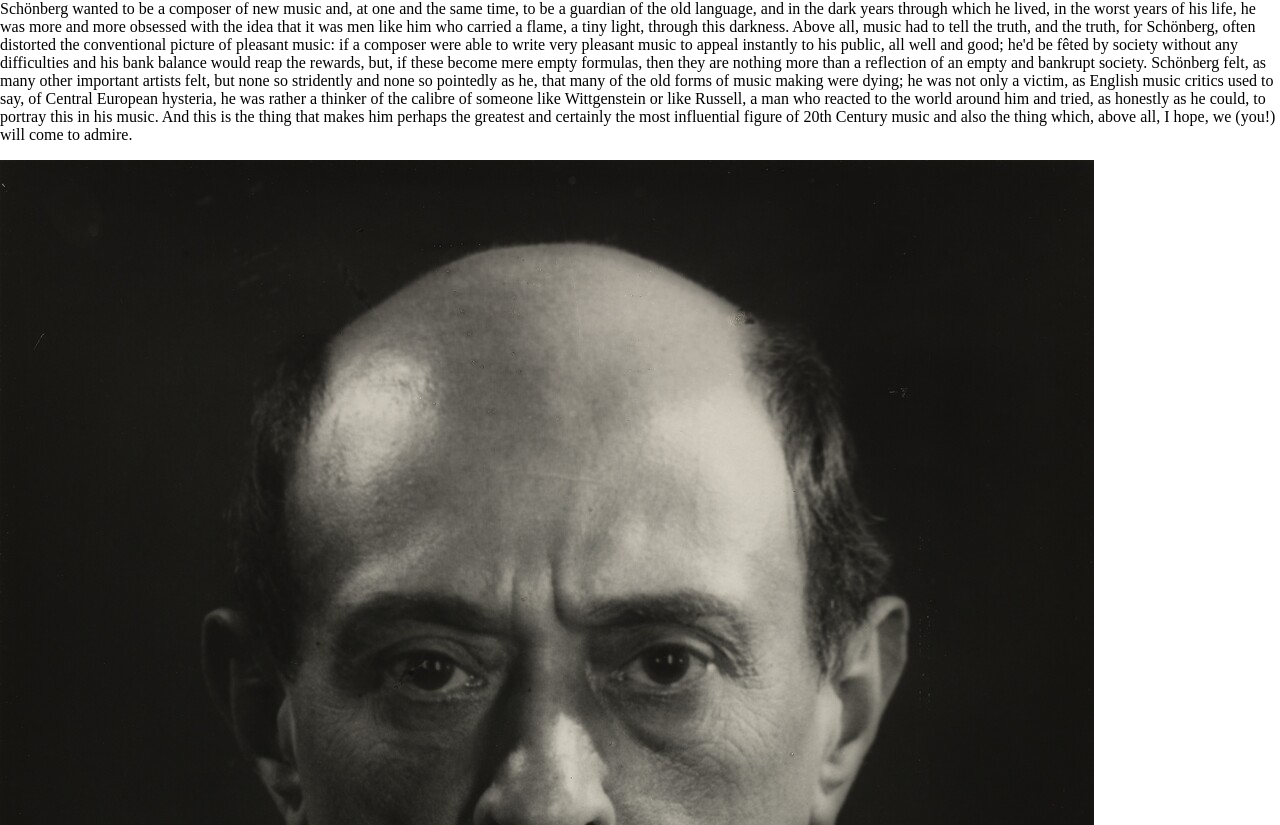
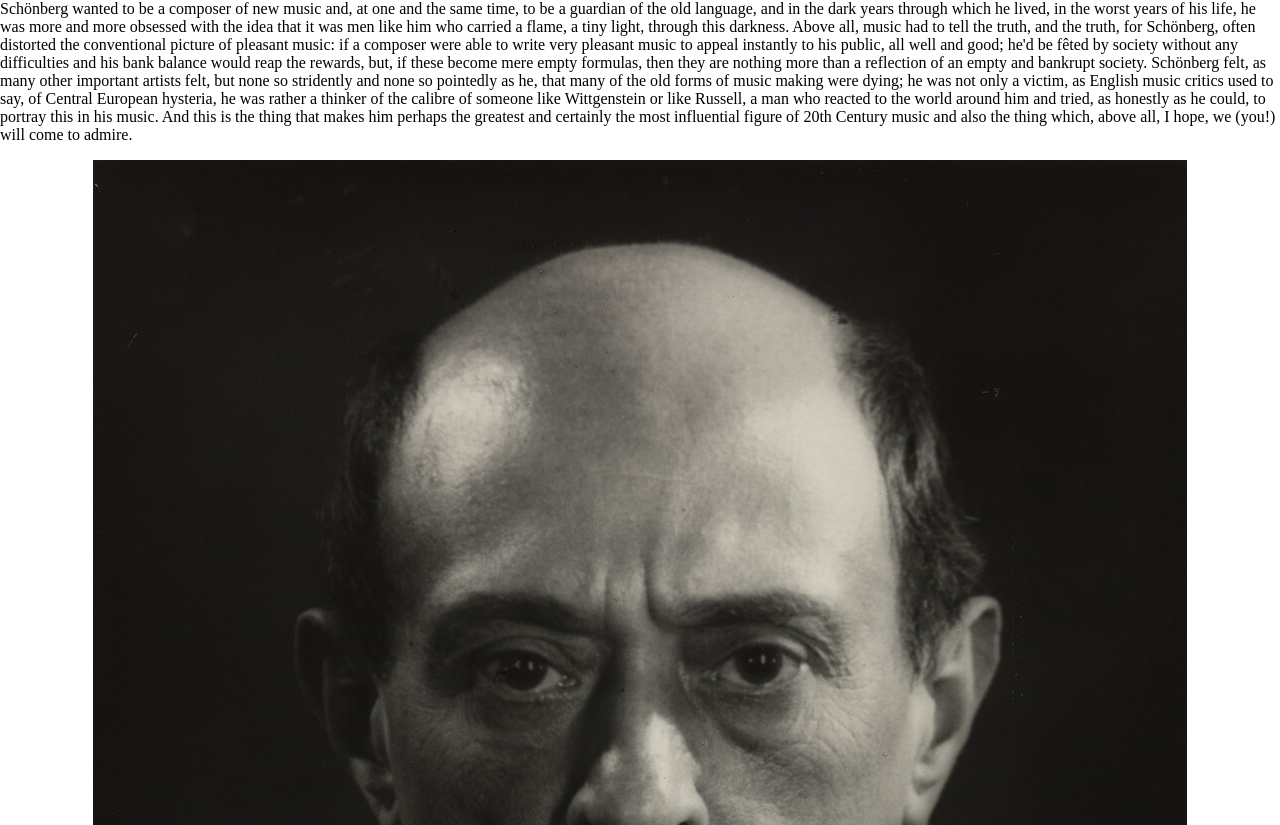
Before and after one commit to Faustus-in-Berlin/website, a plain HTML site: page index.html in a window 1280 px wide. Shown: the part 1235-2060 px from the top of the page. Drawn offline with Linux system fonts and the light colour scheme.

Commit message:
Update index.html

```diff
--- a/index.html
+++ b/index.html
@@ -32,6 +32,7 @@
     Schönberg wanted to be a composer of new music and, at one and the same time, to be a guardian of the old language, and in the dark years through which he lived, in the worst years of his life, he was more and more obsessed with the idea that it was men like him who carried a flame, a tiny light, through this darkness. Above all, music had to tell the truth, and the truth, for Schönberg, often distorted the conventional picture of pleasant music: if a composer were able to write very pleasant music to appeal instantly to his public, all well and good; he'd be fêted by society without any difficulties and his bank balance would reap the rewards, but, if these become mere empty formulas, then they are nothing more than a reflection of an empty and bankrupt society. Schönberg felt, as many other important artists felt, but none so stridently and none so pointedly as he, that many of the old forms of music making were dying; he was not only a victim, as English music critics used to say, of Central European hysteria, he was rather a thinker of the calibre of someone like Wittgenstein or like Russell, a man who reacted to the world around him and tried, as honestly as he could, to portray this in his music. And this is the thing that makes him perhaps the greatest and certainly the most influential figure of 20th Century music and also the thing which, above all, I hope, we (you!) will come to admire.</p>
 </div>
 <div>
+<div class="center">
     <a href="https://www.youtube.com/watch?v=H2e_qrQlh8Y" target="blank"><img src="schoenberg_manray.jpg" alt="Arnold Schönberg photographed by Man Ray in 1927>"</a>
 </div>
 </body>
```
